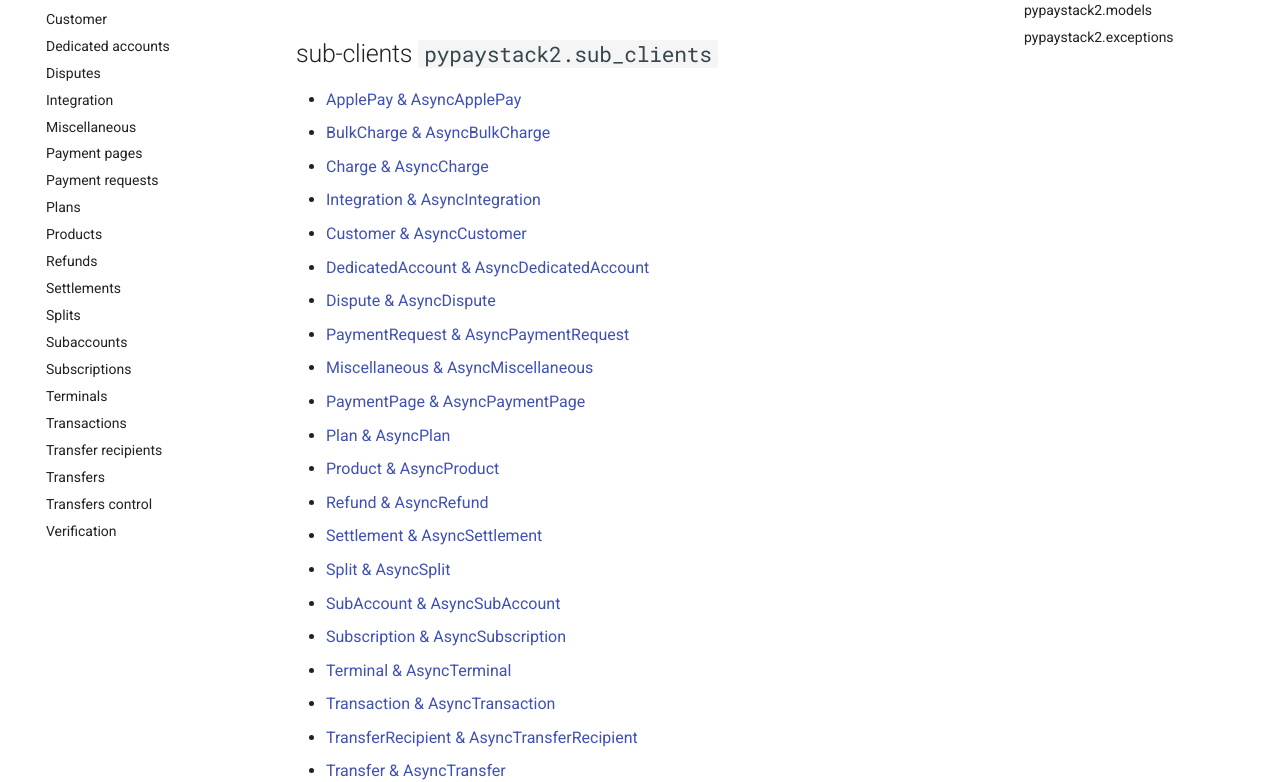
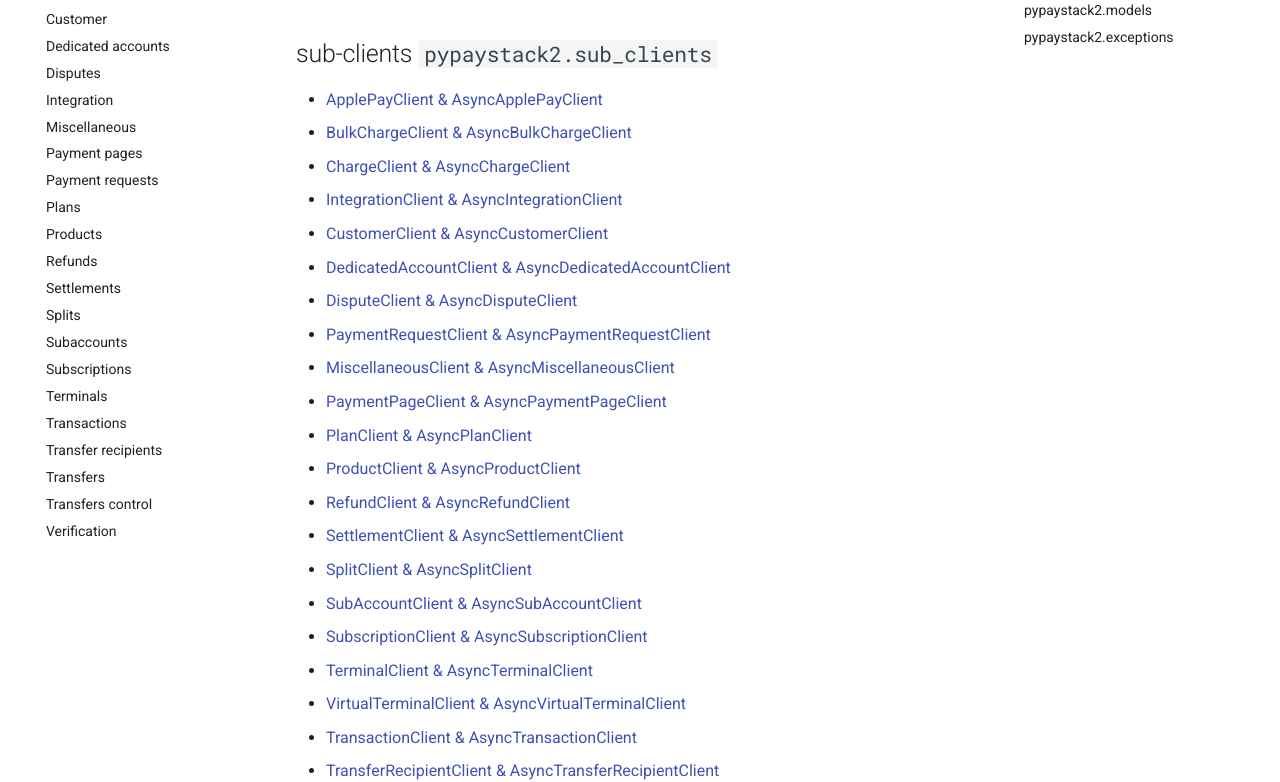
Before and after one commit to gray-adeyi/pypaystack2, an MkDocs documentation site: the page built from docs/reference/index.md, in a window 1280 px wide and 1400 px high, scrolled down 202 px, cut to the strip 170-952 px from the top of the window. Built offline with MkDocs 1.6.1 and Material for MkDocs 9.7.7, drawn with Linux system fonts in a browser that asks for light colours; comment, search, counter and statistics services are not loaded; the version menu is left out; some of the changed text lies outside the part shown.

Commit message:
Update docs

```diff
--- a/docs/reference/index.md
+++ b/docs/reference/index.md
@@ -4,29 +4,34 @@
 
 ## sub-clients `pypaystack2.sub_clients`
 
-- [ApplePay & AsyncApplePay](./apple_pay.md)
-- [BulkCharge & AsyncBulkCharge](./bulk_charges.md)
-- [Charge & AsyncCharge](./charge.md)
-- [Integration & AsyncIntegration](./integration.md)
-- [Customer & AsyncCustomer](./customer.md)
-- [DedicatedAccount & AsyncDedicatedAccount](./dedicated_accounts.md)
-- [Dispute & AsyncDispute](./disputes.md)
-- [PaymentRequest & AsyncPaymentRequest](./payment_requests.md)
-- [Miscellaneous & AsyncMiscellaneous](./miscellaneous.md)
-- [PaymentPage & AsyncPaymentPage](./payment_pages.md)
-- [Plan & AsyncPlan](./plans.md)
-- [Product & AsyncProduct](./products.md)
-- [Refund & AsyncRefund](./refunds.md)
-- [Settlement & AsyncSettlement](./settlements.md)
-- [Split & AsyncSplit](./splits.md)
-- [SubAccount & AsyncSubAccount](./subaccounts.md)
-- [Subscription & AsyncSubscription](./subscriptions.md)
-- [Terminal & AsyncTerminal](./terminals.md)
-- [Transaction & AsyncTransaction](./transactions.md)
-- [TransferRecipient & AsyncTransferRecipient](./transfer_recipients.md)
-- [Transfer & AsyncTransfer](./transfers.md)
-- [TransferControl & AsyncTransferControl](./transfers_control.md)
-- [Verification & AsyncVerification](./verification.md)
+- [ApplePayClient & AsyncApplePayClient](./apple_pay.md)
+- [BulkChargeClient & AsyncBulkChargeClient](./bulk_charges.md)
+- [ChargeClient & AsyncChargeClient](./charge.md)
+- [IntegrationClient & AsyncIntegrationClient](./integration.md)
+- [CustomerClient & AsyncCustomerClient](./customer.md)
+- [DedicatedAccountClient & AsyncDedicatedAccountClient](./dedicated_accounts.md)
+- [DisputeClient & AsyncDisputeClient](./disputes.md)
+- [PaymentRequestClient & AsyncPaymentRequestClient](./payment_requests.md)
+- [MiscellaneousClient & AsyncMiscellaneousClient](./miscellaneous.md)
+- [PaymentPageClient & AsyncPaymentPageClient](./payment_pages.md)
+- [PlanClient & AsyncPlanClient](./plans.md)
+- [ProductClient & AsyncProductClient](./products.md)
+- [RefundClient & AsyncRefundClient](./refunds.md)
+- [SettlementClient & AsyncSettlementClient](./settlements.md)
+- [SplitClient & AsyncSplitClient](./splits.md)
+- [SubAccountClient & AsyncSubAccountClient](./subaccounts.md)
+- [SubscriptionClient & AsyncSubscriptionClient](./subscriptions.md)
+- [TerminalClient & AsyncTerminalClient](./terminals.md)
+- [VirtualTerminalClient & AsyncVirtualTerminalClient](./virtual_terminals.md)
+- [TransactionClient & AsyncTransactionClient](./transactions.md)
+- [TransferRecipientClient & AsyncTransferRecipientClient](./transfer_recipients.md)
+- [TransferClient & AsyncTransferClient](./transfers.md)
+- [TransferControlClient & AsyncTransferControlClient](./transfers_control.md)
+- [VerificationClient & AsyncVerificationClient](./verification.md)
+- [DirectDebitClient & AsyncDirectDebitClient](./direct_debits.md)
+- [OrderClient & AsyncOrderClient](./orders.md)
+- [PreauthorizationClient & AsyncPreauthorizationClient](./preauthorizations.md)
+- [StorefrontClient & AsyncStorefrontClient](./storefronts.md)
 
 ## `pypaystack2.enums`
 
```
Also changed, not shown: docs/reference/orders.md (added, +2 -0 lines), docs/reference/preauthorizations.md (added, +2 -0 lines), docs/reference/storefronts.md (added, +2 -0 lines).
